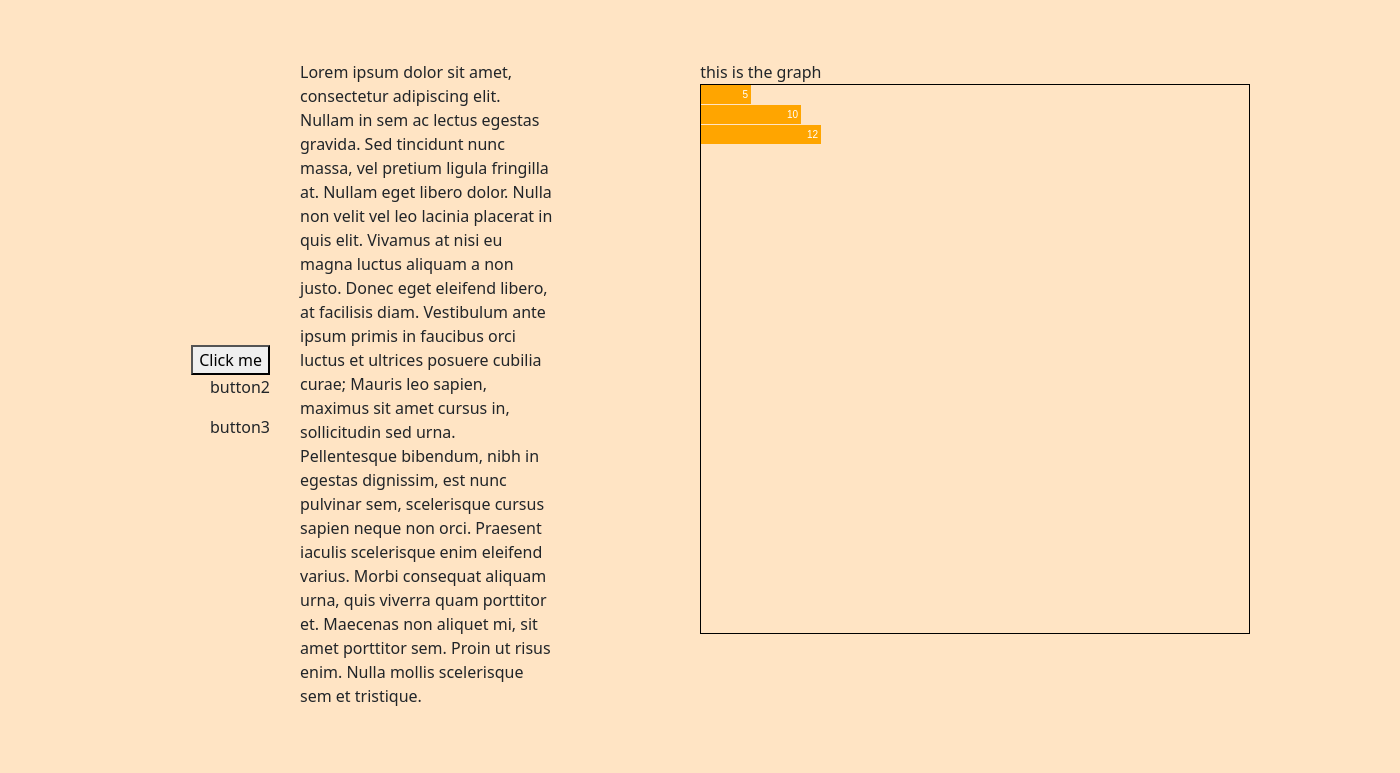
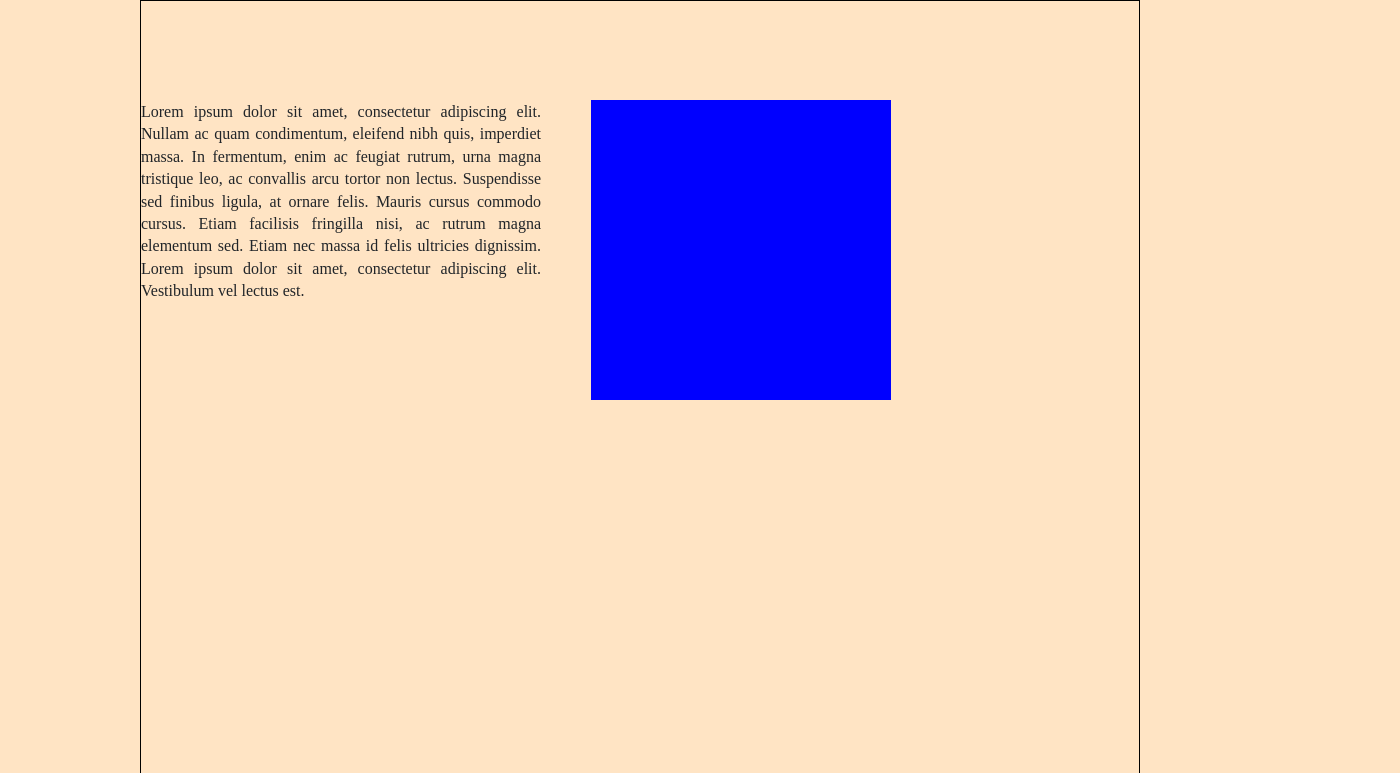
Before and after one commit to sutanmufti/scroller-d3, a plain HTML site: page index.html in a window 1280 px wide. Shown: the top 773 px of the page, 1400 px wide, since content can reach past the window. Drawn offline with Linux system fonts and the light colour scheme.

Commit message:
new layout

```diff
--- a/app/style.css
+++ b/app/style.css
@@ -1,84 +1,49 @@
 body {
-    width: 1400px;
-    height: 100vh;
-    max-width: 1600px;
-    max-height: 100vh;
     background-color: bisque;
-    display: flex;
-    flex-direction: row;
-    flex-wrap: nowrap;
-    margin: auto;
-}
-#main {
-    width: 80%;
-    height: 100%;
-    margin: auto;
-    /* border: 1px solid black; */
-    justify-content: center;
-    /* display: inline-block; */
+    overflow-x: hidden;
+    height: fit-content;
+    overflow-x: hidden;
 }
 
-#article {
-    /* border: 1px solid black; */
-    width: 30%;
-    height: 100%;
-    display: inline-block;
-    margin: 0;
-    padding: 60px 60px 0 20px;
-    overflow: auto;
+main {
+    /* display: flex;
+    flex-direction: row;
+    flex-wrap: nowrap; */
+    margin: auto;
+    width: 1000px;
+    border: 1px solid black;
 }
 
-#graph {
-    /* border: 1px solid black; */
-    margin: 0 0 0 20px;
-    width: 60%;
-    height: 100%;
+#paragraph {
+    position: relative;
     display: inline-block;
-    padding: 60px 60px 0 60px;
-    overflow: auto;
-    position: relative;
-    /* box-shadow: 0 0 20px 0px grey; */
-    background-color: bisque;
+    width: 400px;
+    top: 100px;
+    z-index: 90;
+    margin-right: 50px;
 }
 
-section {
-    margin-bottom: 180px;
+#vis {
+    display: inline-block;
+    position: fixed;
+    top: 100px;
+    /* right: 0px; */
+    z-index: 1;
+    margin-left: 0;
+    height: 300px;
+    width: 300px;
+    background-color: blue;
 }
 
-#leftbutton {
-    background-color: bisque;
-    display: inline-block;
-    width: 80px;
-    height: 100%;
-    position: relative;
-    right: 0;
-    bottom:0;
-    margin-right:10px;
+.step {
+    margin-bottom: 75px;
+    height: 600px;
+    font-family: "Domine";
+    font-weight: 400;
+    line-height: 1.4em;
+    text-align: justify;
+    overflow: hidden;
+    /* display: flex;
+    flex-direction: column;
+    justify-content: space-around; */
 }
-
-#leftcontainer {
-    /* background-color: rgb(224, 177, 177); */
-    display: inline-block;
-    flex-grow: 1;
-    position: relative;
-    right: 0;
-    text-align: right;
-}
-
-.center {
-    margin: auto;
-  }
-
-svg rect {
-    fill: orange;
-}
-
-svg text {
-    fill:white;
-    font: 10px sans-serif;
-    text-anchor: end;
-}
-
-svg {
-    border: 1px solid black
-}
--- a/index.html
+++ b/index.html
@@ -16,59 +16,37 @@
 
 </head>
 <body>
-    <div id = 'leftcontainer' class="center">
-        <div id="leftbutton">
-            <button onclick="clickeeeed()">Click me</button>
-            <p>button2</p>
-            <p>button3</p>
-        </div>
+    <main>
+        <div id="paragraph">
 
-    </div>
-    <main id="main">
-        <div id="article">
             <section class="step">
-                Lorem ipsum dolor sit amet, consectetur adipiscing elit. Nullam in sem ac lectus egestas gravida. Sed tincidunt nunc massa, vel pretium ligula fringilla at. Nullam eget libero dolor. Nulla non velit vel leo lacinia placerat in quis elit. Vivamus at nisi eu magna luctus aliquam a non justo. Donec eget eleifend libero, at facilisis diam. Vestibulum ante ipsum primis in faucibus orci luctus et ultrices posuere cubilia curae; Mauris leo sapien, maximus sit amet cursus in, sollicitudin sed urna. Pellentesque bibendum, nibh in egestas dignissim, est nunc pulvinar sem, scelerisque cursus sapien neque non orci. Praesent iaculis scelerisque enim eleifend varius. Morbi consequat aliquam urna, quis viverra quam porttitor et. Maecenas non aliquet mi, sit amet porttitor sem. Proin ut risus enim. Nulla mollis scelerisque sem et tristique.
+                Lorem ipsum dolor sit amet, consectetur adipiscing elit. Nullam ac quam condimentum, eleifend nibh quis, imperdiet massa. In fermentum, enim ac feugiat rutrum, urna magna tristique leo, ac convallis arcu tortor non lectus. Suspendisse sed finibus ligula, at ornare felis. Mauris cursus commodo cursus. Etiam facilisis fringilla nisi, ac rutrum magna elementum sed. Etiam nec massa id felis ultricies dignissim. Lorem ipsum dolor sit amet, consectetur adipiscing elit. Vestibulum vel lectus est.
             </section>
             <section class="step">
-                Morbi in varius lectus, quis scelerisque ex. Nulla vel magna vestibulum felis rhoncus suscipit a vehicula nisi. Phasellus porttitor sagittis interdum. Nunc sem nunc, dignissim vitae erat vel, congue consectetur sem. Integer feugiat consectetur ullamcorper. Praesent aliquam nibh a porttitor posuere. Fusce laoreet commodo efficitur.
+                Cras id tincidunt augue, sit amet faucibus mi. Sed tortor justo, interdum ac arcu in, tincidunt scelerisque turpis. Aenean sodales turpis in consectetur ullamcorper. Sed a libero eu mauris imperdiet finibus sit amet eget est. Mauris quam turpis, laoreet quis sollicitudin blandit, rhoncus eget eros. Cras aliquet ex ac purus luctus feugiat. Maecenas congue nibh diam, quis interdum est congue vitae. Nunc pretium, sem eu laoreet dapibus, magna enim viverra turpis, at accumsan tellus quam eget diam. In nibh justo, tincidunt at tortor ac, scelerisque placerat nibh. Nulla accumsan hendrerit urna sit amet placerat. Mauris blandit dolor quis arcu egestas suscipit. Nulla facilisi. Quisque a sagittis erat, in pharetra lorem. Maecenas aliquet a velit nec elementum. Donec aliquet, dui eget aliquet tincidunt, est leo tincidunt mi, sed cursus velit purus sed odio.
             </section>
             <section class="step">
-                In sed enim accumsan, tempus mi at, placerat quam. Etiam finibus ligula a diam feugiat tincidunt. Sed eros eros, viverra ut gravida egestas, pulvinar sed est. Nam rhoncus, justo vel vulputate posuere, diam dui pellentesque mi, ac feugiat nibh quam sed lacus. Aenean lacinia vitae augue ut commodo. Ut vel blandit elit, ac faucibus nibh. Donec eget risus quam. Nulla facilisi. Integer sodales felis ligula, quis lacinia mauris fringilla et. Suspendisse non posuere augue, in euismod est. Vivamus sit amet lacinia libero, eu ultricies urna.
+                Curabitur vitae nulla at leo posuere condimentum sed laoreet ipsum. In ullamcorper sapien nec ipsum ornare dictum. Phasellus tempus felis nec ex ullamcorper, convallis euismod massa faucibus. Donec eros purus, faucibus auctor hendrerit at, vehicula sed arcu. Ut suscipit erat et orci maximus placerat. Fusce rutrum, purus vitae finibus commodo, eros mi ullamcorper nisi, sit amet facilisis dolor lectus non purus. Pellentesque et lectus sollicitudin, gravida mi eu, sodales augue. Sed pulvinar, sapien commodo ultricies sodales, nisi leo porttitor velit, ut elementum mi eros ac eros. Curabitur consectetur quis urna ac tempus. In efficitur ex vel pulvinar porta.
             </section>
             <section class="step">
-                Phasellus suscipit risus vitae posuere fringilla. Aliquam ac congue velit, a faucibus mauris. Vestibulum venenatis consectetur mauris, sit amet molestie ex finibus sed. Aenean interdum lectus urna, maximus hendrerit lacus tincidunt a. Cras ac quam vitae dolor volutpat commodo a nec elit. Fusce et tortor a ante efficitur placerat. Cras sed ipsum ultricies, accumsan nisl quis, luctus orci. In viverra in orci id sollicitudin.
+                Proin bibendum eleifend urna ac sagittis. Integer ultricies efficitur dapibus. Duis eget consequat ante. Etiam ultricies, nisl at vestibulum placerat, erat eros fringilla sem, tristique accumsan quam ligula et arcu. Etiam nibh arcu, scelerisque non accumsan ut, maximus lobortis diam.
             </section>
             <section class="step">
-                Sed id tortor quis nunc semper fringilla. Maecenas sed blandit nisl. Donec quis placerat odio. Sed vulputate lorem eros. Duis non imperdiet purus. Mauris eleifend quam nisi, vel luctus est mattis hendrerit. Nunc vitae commodo sem. Vivamus sit amet augue eros. Aliquam sit amet turpis ac enim hendrerit imperdiet. Nulla sem diam, pharetra ut blandit quis, vestibulum at diam.
+                Proin bibendum eleifend urna ac sagittis. Integer ultricies efficitur dapibus. Duis eget consequat ante. Etiam ultricies, nisl at vestibulum placerat, erat eros fringilla sem, tristique accumsan quam ligula et arcu. Etiam nibh arcu, scelerisque non accumsan ut, maximus lobortis diam.
             </section>
+            <section class="step">
+                Proin bibendum eleifend urna ac sagittis. Integer ultricies efficitur dapibus. Duis eget consequat ante. Etiam ultricies, nisl at vestibulum placerat, erat eros fringilla sem, tristique accumsan quam ligula et arcu. Etiam nibh arcu, scelerisque non accumsan ut, maximus lobortis diam. Proin bibendum eleifend urna ac sagittis. Integer ultricies efficitur dapibus. Duis eget consequat ante. Etiam ultricies, nisl at vestibulum placerat, erat eros fringilla sem, tristique accumsan quam ligula et arcu. Etiam nibh arcu, scelerisque non accumsan ut, maximus lobortis diam.
+            </section>
+
         </div>
-        <div id="graph">
-            <div>
+        <div id="vis">
+            <svg>
 
-                this is the graph <span id="sectionindicator"></span>
-            </div>
-            <div>
-                <svg class="chart" width="550" height="550">
-                    <g transform="translate(0,0)">
-                        <rect width="50" height="19"></rect>
-                        <text x="47" y="9.5" dy=".35em">5</text>
-                    </g>
-                    <g transform="translate(0,20)">
-                        <rect width="100" height="19"></rect>
-                        <text x="97" y="9.5" dy=".35em">10</text>
-                    </g>
-                    <g transform="translate(0,40)">
-                        <rect width="120" height="19"></rect>
-                        <text x="117" y="9.5" dy=".35em">12</text>
-                    </g>
-                </svg>
-
-            </div>
+            </svg>
         </div>
     </main>
-    <div id="demo">
 
-    </div>
+
     <!-- <button onclick="click()">click!</button> -->
     <script src="./app/script.js" ></script>
 
```
